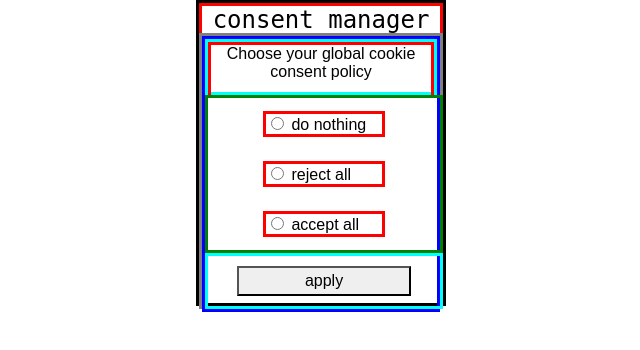
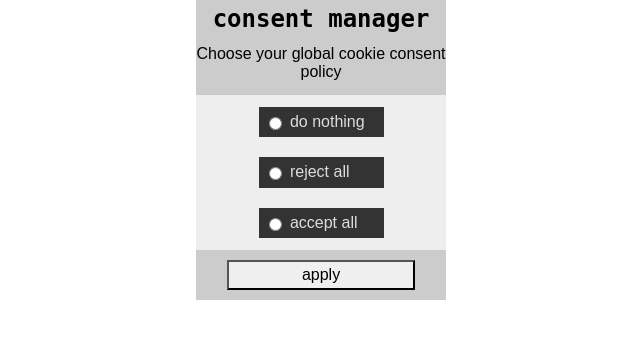
Before and after one commit to jeandeducla/consent-manager, a website built with Parcel: page src/popup/popup.html in a window 1280 px wide. Shown: the whole page, without its empty margins (319-959 px from the left). Built offline with nearby package versions, Linux system fonts and the light colour scheme; some packages are replaced by stand-ins of ours.

Commit message:
Basic horrible color set

```diff
--- a/src/popup/popup.css
+++ b/src/popup/popup.css
@@ -1,3 +1,12 @@
+:root {
+    --grey-1: #EEEEEE;
+    --grey-2: #DDDDDD;
+    --grey-3: #CCCCCC;
+    --grey-4: #BBBBBB;
+    --grey-5: #333333;
+}
+
+
 html, body {
   width: 250px;
   height: 300px;
@@ -6,82 +15,105 @@ html, body {
 }
 
 #popup-content {
-  border: 3px solid black;
   height: 100%;
 }
 
 #popup-title {
+  width: 100%;
+  height: 15%;
+  margin: auto;
   font: 1.5rem 'Mono', sans-serif;
-  height: 10%;
+  background-color: var(--grey-3);
+  font-weight: bold;
+  display: flex;
+  justify-content: space-around;
 }
 
 #popup-title > p {
-  border: 3px solid red;
+  width: 100%;
+  height: 80%;
+  margin: auto;
   text-align: center;
-  margin: auto;
-  height: 100%;
 }
 
 
 form {
-  height: 90%;
-  border: 3px solid grey;
+  height: 85%;
+  /* border: 3px solid grey; */
 }
 
 #form-content {
+  height: 100%;
+  margin: auto;
+  background-color: var(--grey-1);
   display: flex;
   flex-direction: column;
-  border: 3px solid blue;
-  margin: auto;
-  height: 100%;
+  /* border: 3px solid blue; */
 }
 
 
 #form-title {
-  border: 3px solid cyan;
+  /*border: 3px solid cyan;*/
   height: 20%;
+  background-color: var(--grey-3);
 }
 
 #form-title > p {
-  border: 3px solid red;
+  height: 100%;
+  margin: auto;
+  /* border: 3px solid red; */
   text-align: center;
-  margin: auto;
-  height: 100%;
 }
 
 
 #input-form {
+  width: 100%;
+  height: 60%;
   margin: auto;
   padding-top: 2px;
   padding-bottom: 2px;
-  width: 100%;
-  height: 60%;
   display: flex;
   flex-direction: column;
   justify-content: space-around;
-  border: 3px solid green;
+  /* border: 3px solid green; */
 }
 
 #input-form > div {
+  width: 50%;
+  height: 20%;
   margin: auto;
-  width: 50%;
-  border: 3px solid red;
+  color: var(--grey-2);
+  background-color: var(--grey-5);
+  display: flex;
+  flex-direction: row;
+  justify-content: flex-start;
+  align-items: center;
+}
+
+#input-form > div > input {
+  border: 1px solid blue;
+  width: 20%;
+}
+
+#input-form > div > label {
+  width: 80%;
 }
 
 
 #button-apply {
+  width: 100%;
+  height: 20%;
   margin: auto;
+  background-color: var(--grey-3);
   display: flex;
   flex-direction: column;
   justify-content: center;
-  width: 100%;
-  height: 20%;
-  border: 3px solid cyan;
+  /* border: 3px solid cyan; */
 }
 
 button {
+  width: 75%;
   margin: auto;
-  width: 75%;
   padding: 4px;
   text-align: center;
   font-size: 1em;
```
